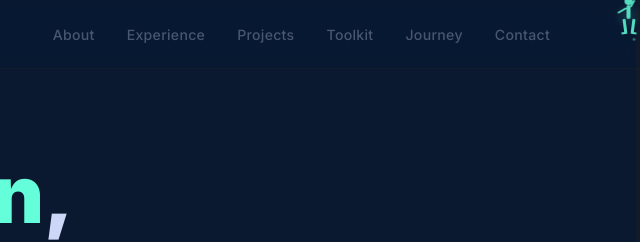
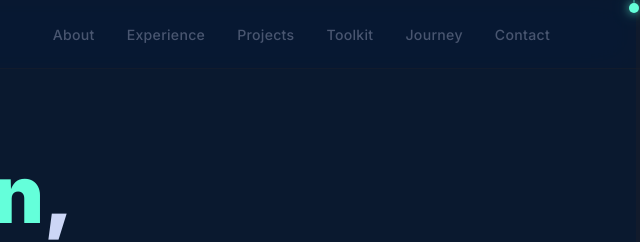
Before and after one commit to charan-rathore/charan-rathore.github.io, a plain HTML site: page index.html in a window 1280 px wide. Shown: the top 242 px of the page, 640-1280 px from the left. Drawn offline with Linux system fonts and the light colour scheme.

Commit message:
fix: restore glowing dot indicator and pre-load Spotify embed
- Replace moonwalk figure with clean glowing dot scroll indicator
- Pre-load Spotify embed src so Billie Jean is ready to play on open
- Simplify music player toggle logic

```diff
--- a/index.html
+++ b/index.html
@@ -633,154 +633,45 @@
             box-shadow: 0 0 8px rgba(100,255,218,0.4);
         }
 
-        /* ===== MOONWALKER ===== */
-        .moonwalker {
+        /* ===== SCROLL INDICATOR (glowing dot) ===== */
+        .scroll-indicator {
             position: fixed;
-            right: -2px;
+            right: 1px;
             top: 0%;
             z-index: 201;
             transform: translateY(-50%);
             transition: top 0.08s linear;
             pointer-events: none;
-            opacity: 0.85;
-        }
-        .moonwalker-figure {
-            width: 28px;
-            height: 50px;
+        }
+        .scroll-indicator-dot {
+            width: 10px;
+            height: 10px;
+            border-radius: 50%;
+            background: var(--accent);
+            box-shadow: 0 0 10px rgba(100,255,218,0.7), 0 0 20px rgba(100,255,218,0.3);
             position: relative;
         }
-        /* MJ silhouette built with CSS — fedora + lean + one gloved hand */
-        .mj-hat {
-            position: absolute;
-            top: 0; left: 50%;
-            transform: translateX(-50%);
-            width: 18px; height: 5px;
-            background: var(--accent);
-            border-radius: 9px 9px 0 0;
-        }
-        .mj-hat::before {
+        .scroll-indicator-dot::before {
             content: '';
             position: absolute;
-            top: -4px; left: 50%;
-            transform: translateX(-50%);
-            width: 12px; height: 6px;
-            background: var(--accent);
-            border-radius: 6px 6px 1px 1px;
-        }
-        .mj-head {
+            inset: -4px;
+            border-radius: 50%;
+            border: 1.5px solid rgba(100,255,218,0.3);
+            animation: scrollRing 2s ease-in-out infinite;
+        }
+        @keyframes scrollRing {
+            0%, 100% { transform: scale(1); opacity: 0.5; }
+            50% { transform: scale(1.6); opacity: 0; }
+        }
+        .scroll-indicator-trail {
             position: absolute;
-            top: 6px; left: 50%;
-            transform: translateX(-50%);
-            width: 8px; height: 8px;
-            background: var(--accent);
-            border-radius: 50%;
-        }
-        .mj-body {
-            position: absolute;
-            top: 14px; left: 50%;
-            transform: translateX(-50%);
-            width: 4px; height: 14px;
-            background: var(--accent);
-            border-radius: 2px;
-        }
-        /* Left arm — extended out (signature pose) */
-        .mj-arm-l {
-            position: absolute;
-            top: 16px; left: 2px;
-            width: 10px; height: 2px;
-            background: var(--accent);
-            border-radius: 1px;
-            transform: rotate(-30deg);
-            transform-origin: right center;
-        }
-        /* Right arm — bent up holding hat */
-        .mj-arm-r {
-            position: absolute;
-            top: 15px; right: 4px;
-            width: 8px; height: 2px;
-            background: var(--accent);
-            border-radius: 1px;
-            transform: rotate(-60deg);
-            transform-origin: left center;
-        }
-        /* Legs with moonwalk animation */
-        .mj-leg-l {
-            position: absolute;
-            top: 28px; left: 8px;
-            width: 2.5px; height: 14px;
-            background: var(--accent);
-            border-radius: 1px;
-            transform-origin: top center;
-            animation: moonwalkL 0.8s ease-in-out infinite;
-        }
-        .mj-leg-r {
-            position: absolute;
-            top: 28px; right: 8px;
-            width: 2.5px; height: 14px;
-            background: var(--accent);
-            border-radius: 1px;
-            transform-origin: top center;
-            animation: moonwalkR 0.8s ease-in-out infinite;
-        }
-        /* Feet */
-        .mj-foot-l {
-            position: absolute;
-            bottom: -1px; left: -3px;
-            width: 6px; height: 2px;
-            background: var(--accent);
-            border-radius: 1px;
-        }
-        .mj-foot-r {
-            position: absolute;
-            bottom: -1px; right: -3px;
-            width: 6px; height: 2px;
-            background: var(--accent);
-            border-radius: 1px;
-        }
-        /* Moonwalk leg keyframes — alternating slide */
-        @keyframes moonwalkL {
-            0%, 100% { transform: rotate(12deg); }
-            50% { transform: rotate(-12deg); }
-        }
-        @keyframes moonwalkR {
-            0%, 100% { transform: rotate(-12deg); }
-            50% { transform: rotate(12deg); }
-        }
-        /* Subtle body sway */
-        .moonwalker-figure {
-            animation: mjSway 0.8s ease-in-out infinite alternate;
-        }
-        @keyframes mjSway {
-            0% { transform: translateX(-1px); }
-            100% { transform: translateX(1px); }
-        }
-        /* Sparkle trail behind moonwalker */
-        .mj-sparkle {
-            position: absolute;
-            bottom: 2px;
+            bottom: 100%;
             left: 50%;
             transform: translateX(-50%);
-            width: 3px; height: 3px;
-            border-radius: 50%;
-            background: var(--accent);
-            opacity: 0;
-            animation: sparkleTrail 1.2s ease-out infinite;
-        }
-        .mj-sparkle:nth-child(2) { animation-delay: 0.4s; left: 30%; }
-        .mj-sparkle:nth-child(3) { animation-delay: 0.8s; left: 70%; }
-        @keyframes sparkleTrail {
-            0% { opacity: 0.6; transform: translateX(-50%) translateY(0) scale(1); }
-            100% { opacity: 0; transform: translateX(-50%) translateY(12px) scale(0.3); }
-        }
-        /* Glow effect behind figure */
-        .mj-glow {
-            position: absolute;
-            top: 50%; left: 50%;
-            transform: translate(-50%, -50%);
-            width: 30px; height: 30px;
-            border-radius: 50%;
-            background: radial-gradient(circle, rgba(100,255,218,0.15) 0%, transparent 70%);
-            pointer-events: none;
+            width: 2px;
+            height: 20px;
+            background: linear-gradient(to top, rgba(100,255,218,0.4), transparent);
+            border-radius: 1px;
         }
 
         /* ===== MUSIC PLAYER ===== */
@@ -901,8 +792,7 @@
         @media (max-width: 768px) {
             .music-fab { bottom: 1rem; left: 1rem; }
             .music-toggle { width: 42px; height: 42px; font-size: 1.1rem; }
-            .moonwalker-figure { width: 22px; height: 40px; }
-            .moonwalker { right: -4px; }
+            .scroll-indicator-dot { width: 8px; height: 8px; }
         }
 
         /* ===== JOURNEY STATION DOTS (horizontal) ===== */
@@ -1018,21 +908,10 @@
         <div class="scroll-progress-fill" id="scrollProgress"></div>
     </div>
 
-    <!-- Moonwalker on scroll bar -->
-    <div class="moonwalker" id="moonwalker">
-        <div class="mj-glow"></div>
-        <div class="moonwalker-figure">
-            <div class="mj-hat"></div>
-            <div class="mj-head"></div>
-            <div class="mj-body"></div>
-            <div class="mj-arm-l"></div>
-            <div class="mj-arm-r"></div>
-            <div class="mj-leg-l"><div class="mj-foot-l"></div></div>
-            <div class="mj-leg-r"><div class="mj-foot-r"></div></div>
-        </div>
-        <div class="mj-sparkle"></div>
-        <div class="mj-sparkle"></div>
-        <div class="mj-sparkle"></div>
+    <!-- Scroll position indicator -->
+    <div class="scroll-indicator" id="scrollIndicator">
+        <div class="scroll-indicator-trail"></div>
+        <div class="scroll-indicator-dot"></div>
     </div>
 
     <!-- Music Player FAB -->
@@ -1045,7 +924,7 @@
             <iframe
                 id="spotifyEmbed"
                 style="border:none; border-radius:0;"
-                src=""
+                src="https://open.spotify.com/embed/track/5ChkMS8OtDnJGx8WNMYkbg?utm_source=generator&theme=0"
                 width="320"
                 height="152"
                 allow="autoplay; clipboard-write; encrypted-media; fullscreen; picture-in-picture"
@@ -1739,37 +1618,31 @@ Documents <span class="highlight-line">&rarr;</span> Ingest <span class="highlig
         }, { threshold: 0.08, rootMargin: '0px 0px -40px 0px' });
         document.querySelectorAll('.reveal').forEach(el => observer.observe(el));
 
-        // Global scroll progress bar + moonwalker
+        // Global scroll progress bar + glowing dot
         const scrollProgressFill = document.getElementById('scrollProgress');
-        const moonwalker = document.getElementById('moonwalker');
+        const scrollIndicator = document.getElementById('scrollIndicator');
         function updateScrollProgress() {
             const scrollTop = window.scrollY;
             const docHeight = document.documentElement.scrollHeight - window.innerHeight;
             const progress = docHeight > 0 ? (scrollTop / docHeight) * 100 : 0;
             scrollProgressFill.style.height = progress + '%';
-            if (moonwalker) moonwalker.style.top = Math.max(2, Math.min(98, progress)) + '%';
+            if (scrollIndicator) scrollIndicator.style.top = Math.max(1, Math.min(99, progress)) + '%';
         }
         window.addEventListener('scroll', updateScrollProgress, { passive: true });
         updateScrollProgress();
 
-        // Music player — Spotify embed
+        // Music player — Spotify embed (pre-loaded)
         const musicToggle = document.getElementById('musicToggle');
         const musicPlayer = document.getElementById('musicPlayer');
         const musicClose = document.getElementById('musicClose');
-        const spotifyEmbed = document.getElementById('spotifyEmbed');
         const eqBars = document.getElementById('eqBars');
         const musicIcon = document.getElementById('musicIcon');
         let musicOpen = false;
-
-        const spotifyTrackUrl = 'https://open.spotify.com/embed/track/5ChkMS8OtDnJGx8WNMYkbg?utm_source=generator&theme=0';
 
         musicToggle.addEventListener('click', () => {
             musicOpen = !musicOpen;
             musicPlayer.classList.toggle('open', musicOpen);
             musicToggle.classList.toggle('playing', musicOpen);
-            if (musicOpen && !spotifyEmbed.src) {
-                spotifyEmbed.src = spotifyTrackUrl;
-            }
             eqBars.classList.toggle('playing', musicOpen);
             musicIcon.innerHTML = musicOpen ? '&#x23F8;' : '&#x25B6;';
         });
@@ -1781,7 +1654,6 @@ Documents <span class="highlight-line">&rarr;</span> Ingest <span class="highlig
             musicToggle.classList.remove('playing');
             eqBars.classList.remove('playing');
             musicIcon.innerHTML = '&#x25B6;';
-            spotifyEmbed.src = '';
         });
 
         // Journey train animation
```
